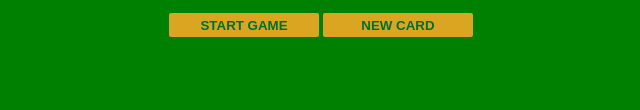
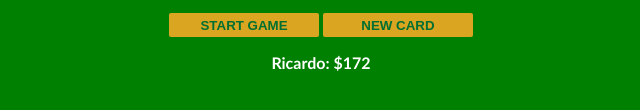
Before and after one commit to RicardoBachmann/blackjack-game, a plain HTML site: page index.html in a window 1280 px wide. Shown: the part 174-284 px from the top of the page, without its empty margins (319-959 px from the left). Drawn offline with Linux system fonts and the light colour scheme.

Commit message:
Use an object to store player data

```diff
--- a/index.html
+++ b/index.html
@@ -15,6 +15,7 @@
     <p id="sum-el">Sum:</p>
     <button onclick="startGame()">START GAME</button>
     <button onclick="newCard()">NEW CARD</button>
+    <p id="player-el"></p>
 
 
 
--- a/script.js
+++ b/script.js
@@ -1,3 +1,7 @@
+let player = {
+    name: "Ricardo",
+    chips: 172 }
+
 let cards = []
 let sum = 0
 let hasBlackJack = false
@@ -7,6 +11,9 @@ let message = ""
 let messageEl = document.getElementById("message-el")
 let sumEl = document.getElementById("sum-el")
 let cardsEl = document.getElementById("cards-el")
+let playerEl = document.getElementById("player-el")
+
+playerEl.textContent = player.name + ": $" + player.chips
 
 
 function getRandomCard() {
```
